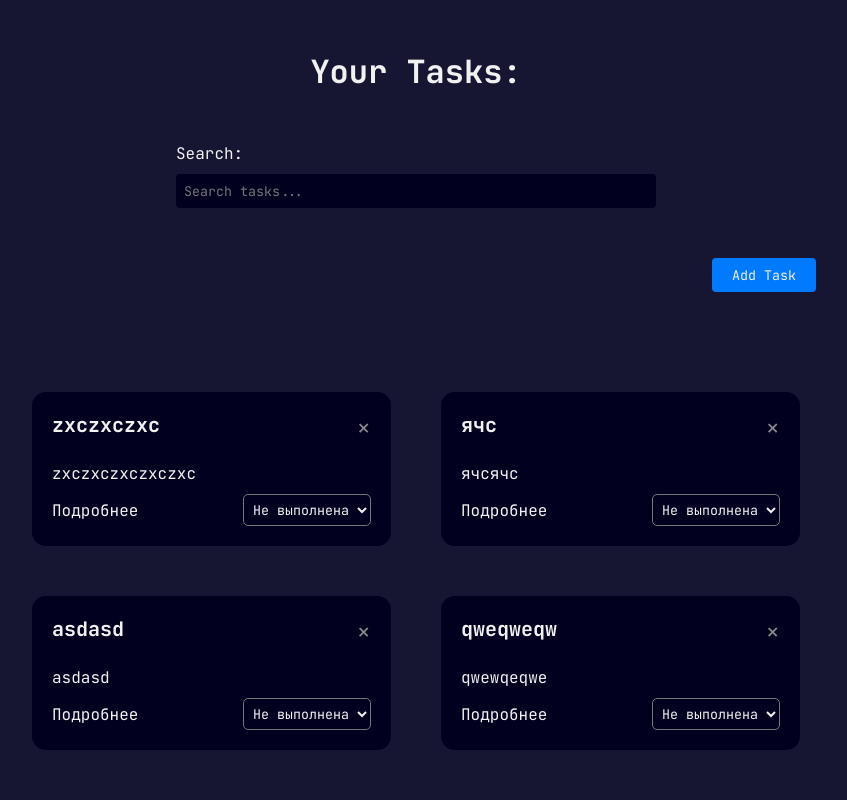
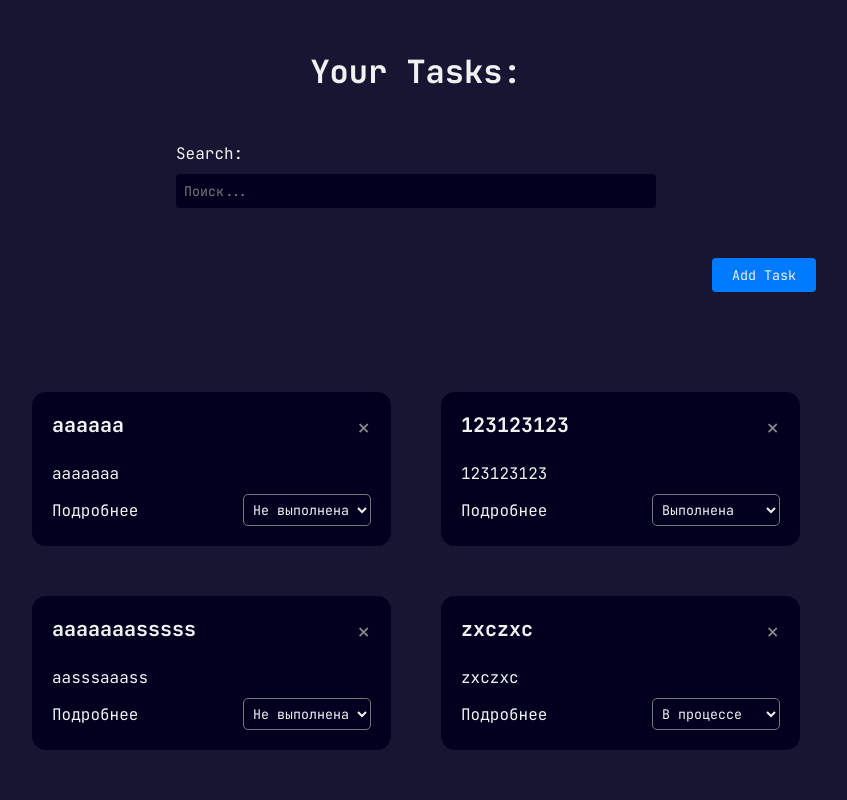
Before and after one commit to xoxin0/ToDo-test, an Angular app: page /tasks in a window 1280 px wide. Shown: the top 800 px of the page, without its empty margins (224-1071 px from the left). Built offline with nearby package versions, Linux system fonts and the light colour scheme; data requests are answered from the project's data file.

Commit message:
version 1.1, main functionality

```diff
--- a/db.json
+++ b/db.json
@@ -1,28 +1,40 @@
 {
   "tasks": [
     {
-      "id": "9c8e",
-      "title": "zxczxczxc",
+      "id": "2e4e",
+      "title": "aaaaaa",
       "status": "Не выполнена",
-      "description": "zxczxczxczxczxc"
+      "description": "aaaaaaa"
     },
     {
-      "id": "85c1",
-      "title": "ячс",
-      "status": "Не выполнена",
-      "description": "ячсячс"
+      "id": "c403",
+      "title": "123123123",
+      "status": "Выполнена",
+      "description": "123123123"
     },
     {
-      "id": "21be",
-      "title": "asdasd",
+      "id": "8a8b",
+      "title": "aaaaaaasssss",
       "status": "Не выполнена",
-      "description": "asdasd"
+      "description": "aasssaaass"
     },
     {
-      "id": "b3a7",
-      "title": "qweqweqw",
-      "status": "Не выполнена",
-      "description": "qwewqeqwe"
+      "id": "c863",
+      "title": "zxczxc",
+      "status": "В процессе",
+      "description": "zxczxc"
+    },
+    {
+      "id": "fb22",
+      "title": "чяс",
+      "status": "Выполнена",
+      "description": "ячс"
+    },
+    {
+      "id": "4e9d",
+      "title": "Сделать домашку",
+      "status": "В процессе",
+      "description": "ячсячсясячс ячсячсясячс ячсячсясячсячсячсясячсячсячсясячс ячсячсясячс ячсячсясячсячсячсясячс ячсячсясячсячсячсясячсячсячсясячсячсячсясячсячсячсясячсячсячсясячсячсячсясячсячсячсясячсячсячсясячс"
     }
   ]
 }
--- a/src/app/common/_style.scss
+++ b/src/app/common/_style.scss
@@ -31,7 +31,7 @@ $delete-task-hover-color: #f44336;
   transition: outline 0.2s ease;
 
   &:focus {
-    outline: $dark-color 2px solid;
+    outline: $button-color 2px solid;
     border: none;
     box-shadow: none;
   }
--- a/src/app/components/current-task/current-task.component.html
+++ b/src/app/components/current-task/current-task.component.html
@@ -1,4 +1,5 @@
 <div class="container">
+  <div class="info-task-container">
     <div class="task-header">
       <h1 class="title">{{ currentTask.title }}</h1>
       <div [class]="'status status-' + currentTask.status.toLowerCase()">
@@ -9,12 +10,10 @@
     <div class="task-details">
       <div class="detail-card">
         <div class="detail-title">Описание:</div>
-      <p>{{ currentTask.description || '-' }}</p>
+        <p class="description-p">{{ currentTask.description || '-' }}</p>
       </div>
     </div>
 
-<!--  <div class="actions">-->
-<!--    <button class="btn btn-edit" (click)="editTask()">Edit Task</button>-->
-<!--    <button class="btn btn-delete" (click)="deleteTask()">Delete Task</button>-->
-<!--  </div>-->
+    <button class="back-btn" (click)="backToTasks()">Назад</button>
   </div>
+</div>
--- a/src/app/components/current-task/current-task.component.scss
+++ b/src/app/components/current-task/current-task.component.scss
@@ -0,0 +1,51 @@
+@use "../../common/style" as *;
+
+.container {
+  background-color: $background-color;
+  min-height: 100vh;
+  display: flex;
+  justify-content: center;
+  align-items: center;
+  color: $light-color;
+
+  .info-task-container {
+    display: flex;
+    flex-direction: column;
+    gap: 20px;
+    align-items: start;
+    background-color: $dark-color;
+    width: 500px;
+    max-width: 50%;
+    padding: 40px 80px;
+    border-radius: 14px;
+
+    .task-header {
+      margin-bottom: 20px;
+
+      .title {
+        margin-bottom: 20px;
+      }
+
+      .status {
+        display: inline;
+        border: 1px solid $light-color;
+        border-radius: 5px;
+        padding: 5px 10px;
+      }
+    }
+
+    .description-p {
+      word-break: break-word;
+    }
+
+    .detail-title {
+      font-size: 18px;
+      font-weight: bold;
+    }
+
+    .back-btn {
+      @include ui-button;
+      align-self: end;
+    }
+  }
+}
--- a/src/app/components/current-task/current-task.component.ts
+++ b/src/app/components/current-task/current-task.component.ts
@@ -1,5 +1,5 @@
 import {Component, inject, OnDestroy, OnInit} from '@angular/core';
-import {ActivatedRoute} from '@angular/router';
+import {ActivatedRoute, Router} from '@angular/router';
 import {TaskApiService} from '../../services/task-api.service';
 import {map, Subject, takeUntil} from 'rxjs';
 import {ITask} from '../../interfaces/ITask';
@@ -13,6 +13,7 @@ import {ITask} from '../../interfaces/ITask';
 
 export class CurrentTaskComponent implements OnInit, OnDestroy {
   private readonly _route: ActivatedRoute = inject(ActivatedRoute);
+  private readonly _routerNavigateService: Router = inject(Router);
   private readonly _taskApiService: TaskApiService = inject(TaskApiService);
   private _destroy$: Subject<void> = new Subject<void>();
   public taskId: number = this._route.snapshot.params['id'];
@@ -34,4 +35,8 @@ export class CurrentTaskComponent implements OnInit, OnDestroy {
     this._destroy$.next();
     this._destroy$.complete();
   }
+
+  public backToTasks(): void {
+    this._routerNavigateService.navigate(['/tasks']);
+  }
 }
--- a/src/app/components/tasks/tasks.component.html
+++ b/src/app/components/tasks/tasks.component.html
@@ -8,7 +8,9 @@
         id="search-input"
         type="text"
         class="search-input"
-        placeholder="Search tasks..."
+        placeholder="Поиск..."
+        [(ngModel)]="searchTerm"
+        (input)="updateSearch(searchTerm)"
       />
     </div>
 
@@ -16,16 +18,34 @@
   </div>
 
   <div class="tasks-list">
-    @for (task of allTasks$ | async; track task) {
+
+    @for (task of filteredTasks$ | async; track task) {
       <div class="task">
         <div class="title-task-container">
           <div class="task-title">{{ task.title }}</div>
-          <button class="btn-delete" (click)="deleteTask(task.id!)">×</button>
+          <button
+            class="btn-delete"
+            (click)="deleteTask(task.id!)"
+          >
+            ×
+          </button>
         </div>
+
         <p class="description-p">{{ task.description }}</p>
+
         <div class="task-footer-buttons">
-          <a routerLink="{{ task.id }}" class="link-current-task">Подробнее</a>
-          <select class="status-select" [ngModel]="getCurrentStatus(task)" (ngModelChange)="onStatusChange(task.id!, $event)">
+          <a
+            routerLink="{{ task.id }}"
+            class="link-current-task"
+          >
+            Подробнее
+          </a>
+
+          <select
+            class="status-select"
+            [ngModel]="getCurrentStatus(task)"
+            (ngModelChange)="onStatusChange(task.id!, $event)"
+          >
             <option *ngFor="let status of statuses" [value]="status">
               {{ status }}
             </option>
@@ -33,6 +53,7 @@
         </div>
       </div>
     }
+
   </div>
 </div>
 
--- a/src/app/components/tasks/tasks.component.ts
+++ b/src/app/components/tasks/tasks.component.ts
@@ -15,17 +15,27 @@ import {
 } from '@angular/forms';
 
 import {
+  BehaviorSubject,
+  combineLatest,
+  debounceTime,
+  distinctUntilChanged,
+  map,
   Observable,
+  startWith,
   Subject,
-  takeUntil,
-  tap
+  takeUntil
 } from 'rxjs';
+
+import {
+  AsyncPipe,
+  NgForOf,
+  NgIf
+} from '@angular/common';
 
 import { TaskApiService } from '../../services/task-api.service';
 import { ITask } from '../../interfaces/ITask';
-import {AsyncPipe, NgForOf, NgIf} from '@angular/common';
-import {Statuses} from '../../common/statuses.enum';
-import {RouterLink} from '@angular/router';
+import { Statuses } from '../../common/statuses.enum';
+import { RouterLink } from '@angular/router';
 
 
 @Component({
@@ -49,16 +59,42 @@ export class TasksComponent implements OnInit, OnDestroy {
     status: new FormControl<string>('Не выполнена', { nonNullable: true }),
     description: new FormControl<string>('', { nonNullable: true }),
   })
-  public allTasks$: Observable<ITask[]> = new Observable();
   public openTaskForm: boolean = false;
   public statuses: Statuses[] = [...Object.values(Statuses)];
+  public searchTerm: string = '';
+  public filteredTasks$!: Observable<ITask[]>;
 
   private readonly _taskApiService: TaskApiService = inject(TaskApiService);
+  private readonly _cdr: ChangeDetectorRef = inject(ChangeDetectorRef);
   private _destroy$: Subject<void> = new Subject<void>();
-  private _cdr: ChangeDetectorRef = inject(ChangeDetectorRef);
+  private _searchSubject: Subject<string> = new Subject<string>();
+  private _tasksSubject: BehaviorSubject<ITask[]> = new BehaviorSubject<ITask[]>([]);
 
   public ngOnInit(): void {
     this.loadTasks();
+
+    // combineLatest - объединяет несколько Observable (не выдаст значение, пока все не выдадут хотя бы одно значение)
+    this.filteredTasks$ = combineLatest([
+      this._tasksSubject.asObservable(),
+      this._searchSubject.pipe(
+        startWith(''),
+        debounceTime(300),
+        distinctUntilChanged(),
+        map(term => term.toLowerCase().trim())
+      )
+    ]).pipe(
+      map(([tasks, searchTerm]) =>
+        tasks.filter(task =>
+          task.title.toLowerCase().includes(searchTerm) ||
+          task.description?.toLowerCase().includes(searchTerm) ||
+          task.status.toLowerCase().includes(searchTerm)
+        )
+      )
+    );
+  }
+
+  updateSearch(term: string): void {
+    this._searchSubject.next(term);
   }
 
   public ngOnDestroy(): void {
@@ -84,13 +120,12 @@ export class TasksComponent implements OnInit, OnDestroy {
         takeUntil(this._destroy$)
       )
       .subscribe({
-        next: (): void => {
+        next: () => {
+          this.loadTasks();
           this._cdr.markForCheck();
-          console.log('все гуд')
         },
-        error: (): void => {
-          this.loadTasks();
-          console.log('все НЕ гуд')
+        error: () => {
+          console.error('Ошибка при обновлении статуса');
         }
       });
   }
@@ -98,15 +133,12 @@ export class TasksComponent implements OnInit, OnDestroy {
   public addTask(task: ITask) {
     this._taskApiService.addTask(task)
       .pipe(
-        tap(() => {
-          this.loadTasks();
-          this._cdr.markForCheck();
-        }),
         takeUntil(this._destroy$)
       )
       .subscribe(() => {
+        this.loadTasks();
         this.taskForm.reset();
-      })
+      });
 
     this.closeModalTaskForm();
   }
@@ -114,16 +146,20 @@ export class TasksComponent implements OnInit, OnDestroy {
   public deleteTask(id: number): void {
     this._taskApiService.deleteTask(id)
       .pipe(
-        tap(() => {
-          this.loadTasks();
-          this._cdr.markForCheck();
-        }),
         takeUntil(this._destroy$)
       )
-      .subscribe()
+      .subscribe(() => {
+        this.loadTasks();
+      });
   }
 
   private loadTasks(): void {
-    this.allTasks$ = this._taskApiService.getTasks();
+    this._taskApiService.getTasks()
+      .pipe(
+        takeUntil(this._destroy$)
+      )
+      .subscribe(tasks => {
+        this._tasksSubject.next(tasks);
+      });
   }
 }
```
Lines whose indentation alone changed are shown as unchanged.
